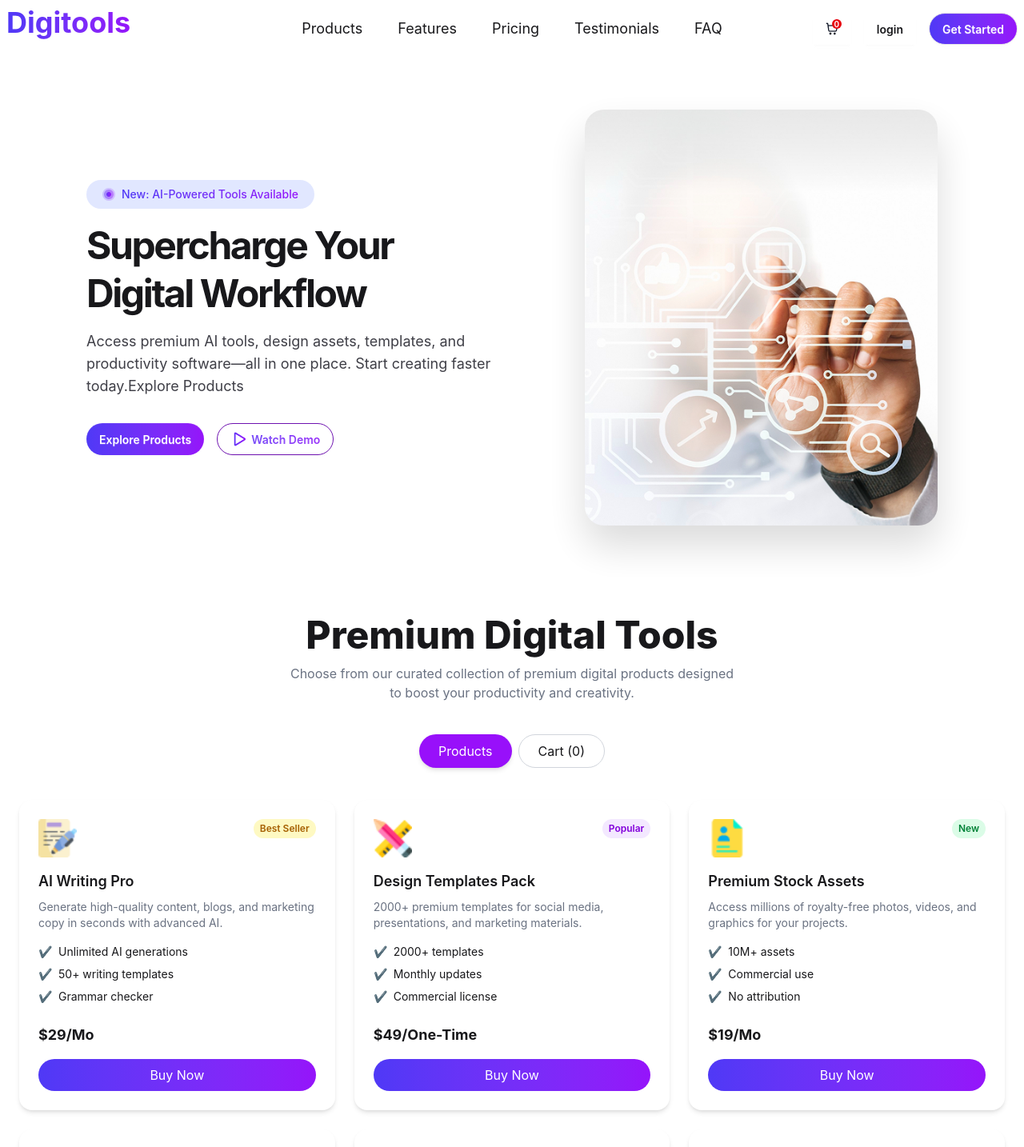
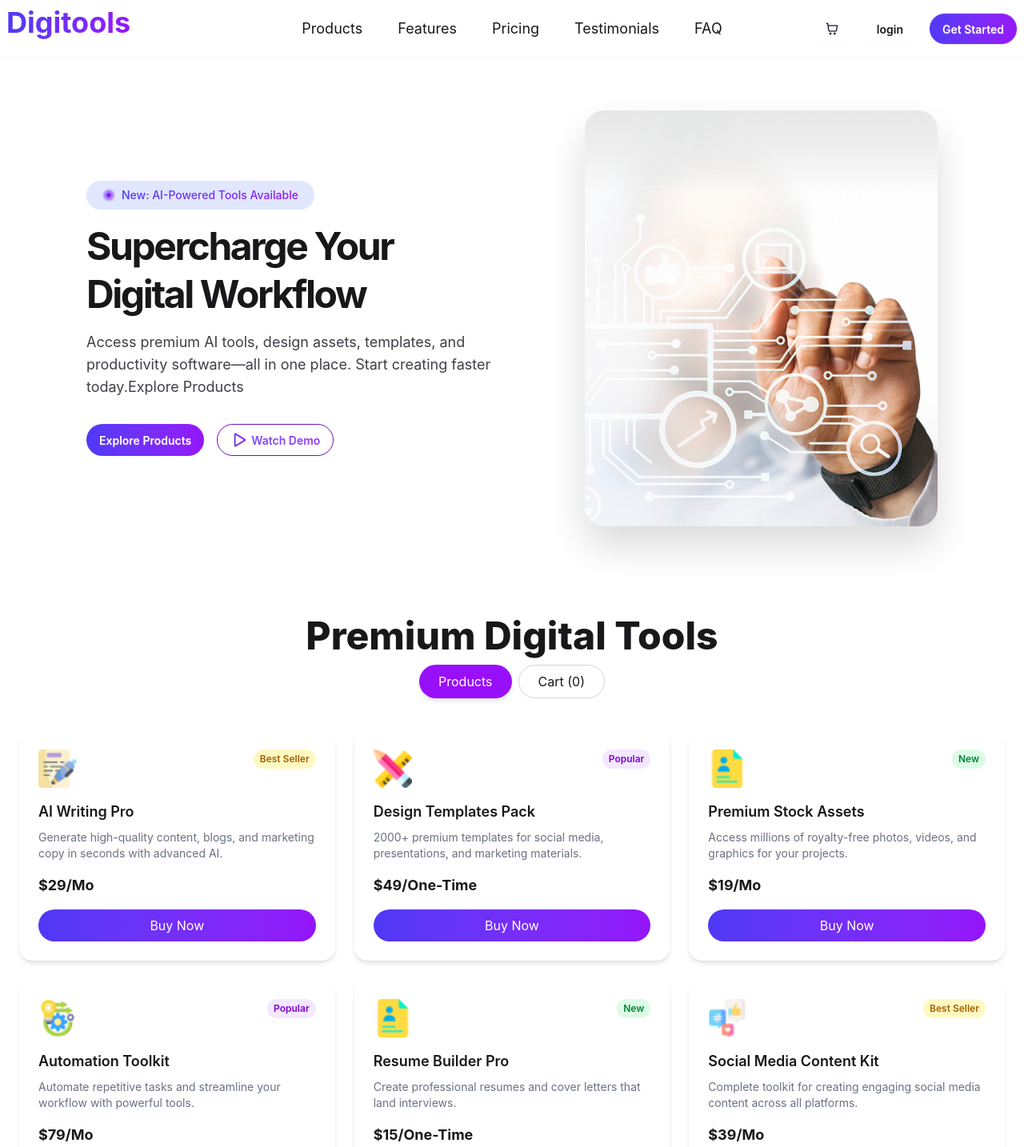
Before and after one commit to ohidulislamfoysal/Assignment-06, a React (Vite) app in the folder digitool-platform/: page / in a window 1280 px wide. Shown: the top 1434 px of the page at 80% size. Built offline with nearby package versions, Linux system fonts and the light colour scheme.

Commit message:
Navber Cart count function add and Navbar sticky add

```diff
--- a/digitool-platform/src/App.jsx
+++ b/digitool-platform/src/App.jsx
@@ -1,16 +1,19 @@
+import { useState } from "react";
 import NavBar from "./component/NavBar";
 import Banner from "./component/Banner";
 import Footer from "./component/Footer";
 import Models from "./component/Models";
- import { ToastContainer, toast } from 'react-toastify';
- import 'react-toastify/dist/ReactToastify.css';
+import { ToastContainer } from 'react-toastify';
+import 'react-toastify/dist/ReactToastify.css';
 
 function App() {
+  const [cart, setCart] = useState([]);
+
   return (
     <>
-      <NavBar />
+      <NavBar cartCount={cart.length} />
       <Banner />
-      <Models />
+      <Models cart={cart} setCart={setCart} />
       <Footer />
       <ToastContainer />
     </>
--- a/digitool-platform/src/component/Models.jsx
+++ b/digitool-platform/src/component/Models.jsx
@@ -7,9 +7,8 @@
   "Best Seller": "bg-yellow-100 text-yellow-700"
 };
 
-const Models = () => {
+const Models = ({ cart, setCart }) => {
   const [products, setProducts] = useState([]);
-  const [cart, setCart] = useState([]);
   const [showCart, setShowCart] = useState(false);
 
   useEffect(() => {
@@ -54,10 +53,6 @@
   return (
     <div className="max-w-7xl mx-auto px-6 py-12">
       <h1 className="text-5xl font-extrabold mb-3 text-center">Premium Digital Tools</h1>
-      <p className="text-center text-gray-500 mb-10">
-        Choose from our curated collection of premium digital products designed <br />to boost your productivity and creativity.
-      </p>
-
       <div className="flex justify-center mb-10 space-x-2">
         <button
           onClick={() => setShowCart(false)}
@@ -106,22 +101,13 @@
     </div>
     <h2 className="text-lg font-semibold mb-2">{product.name}</h2>
     <p className="text-gray-500 text-sm mb-4">{product.description}</p>
-    <ul className="text-sm mb-6 space-y-2">
-      {product.features.map((f, i) => (
-        <li key={i} className="flex items-center">
-          <span className="text-green-500 mr-2">✔</span> {f}
-        </li>
-      ))}
-    </ul>
     <div className="mt-auto flex justify-between items-center pb-4">
       <span className="text-lg font-bold">{product.price}/{product.period}</span>
     </div>
     <button
       onClick={() => onAdd(product)}
       className={`px-4 py-2 rounded-full text-white transition-all duration-300 ${
-        isAdded
-        ? 'bg-green-500 cursor-default'
-        : 'bg-gradient-to-r from-[#4F39F6] to-[#9514FA] hover:opacity-90'
+        isAdded ? 'bg-green-500 cursor-default' : 'bg-gradient-to-r from-[#4F39F6] to-[#9514FA] hover:opacity-90'
       }`}
     >
       {isAdded ? 'Added to cart' : 'Buy Now'}
@@ -144,10 +130,7 @@
                   <p className="text-sm text-gray-500">{item.price}</p>
                 </div>
               </div>
-              <button
-                onClick={() => onRemove(item.id)}
-                className="text-red-500 hover:text-red-700 font-medium"
-              >
+              <button onClick={() => onRemove(item.id)} className="text-red-500 hover:text-red-700 font-medium">
                 Remove
               </button>
             </div>
@@ -157,10 +140,7 @@
           <span className="text-gray-500 font-medium">Total:</span>
           <span className="text-2xl font-bold">${totalPrice}</span>
         </div>
-        <button
-          onClick={onCheckout}
-          className="w-full bg-[#7C3AED] text-white py-4 rounded-xl font-bold text-lg hover:bg-[#6D28D9] transition"
-        >
+        <button onClick={onCheckout} className="w-full bg-[#7C3AED] text-white py-4 rounded-xl font-bold text-lg hover:bg-[#6D28D9] transition">
           Proceed To Checkout
         </button>
       </>
--- a/digitool-platform/src/component/NavBar.jsx
+++ b/digitool-platform/src/component/NavBar.jsx
@@ -1,9 +1,12 @@
-const NavBar = () => {
+const NavBar = ({ cartCount }) => {
   return (
-    <div className="navbar container mx-auto justify-around ">
+    <div className=" bg-white border-b border-b-gray-100 sticky top-0 z-50">
+      <div className="navbar container mx-auto justify-around">
         <div className="navbar-start">
           <div className="flex items-center gap-1 font-bold text-xl ">
-          <h1 className="text-4xl pb-4 bg-gradient-to-r from-[#4F39F6] to-[#9514FA] bg-clip-text text-transparent">Digitools</h1>
+            <h1 className="text-4xl pb-4 bg-gradient-to-r from-[#4F39F6] to-[#9514FA] bg-clip-text text-transparent">
+              Digitools
+            </h1>
           </div>
         </div>
         <div className="navbar-center hidden lg:flex">
@@ -26,9 +29,19 @@
           </ul>
         </div>
         <div className="navbar-end gap-4">
-        <a className=" btn border-none bg-white relative "><img src="assets\products\shopping-cart.png"/> <span id="cart-count" className="absolute   top-1/5 left-6 flex items-center justify-center text-[10px] w-3 h-3 text-white bg-red-600 rounded-full">0</span></a>
+          <a className="btn border-none bg-white relative">
+            <img src="assets/products/shopping-cart.png" alt="cart" />
+            {cartCount > 0 && (
+              <span className="absolute top-0 left-6 flex items-center justify-center text-[10px] w-4 h-4 text-white bg-red-600 rounded-full">
+                {cartCount}
+              </span>
+            )}
+          </a>
           <a className="btn border-none bg-white">login</a>
-        <a className="btn bg-gradient-to-r from-[#4F39F6] to-[#9514FA] rounded-full text-white">Get Started</a>
+          <a className="btn bg-gradient-to-r from-[#4F39F6] to-[#9514FA] rounded-full text-white">
+            Get Started
+          </a>
+        </div>
       </div>
     </div>
   );
```
Lines whose indentation alone changed are shown as unchanged.
